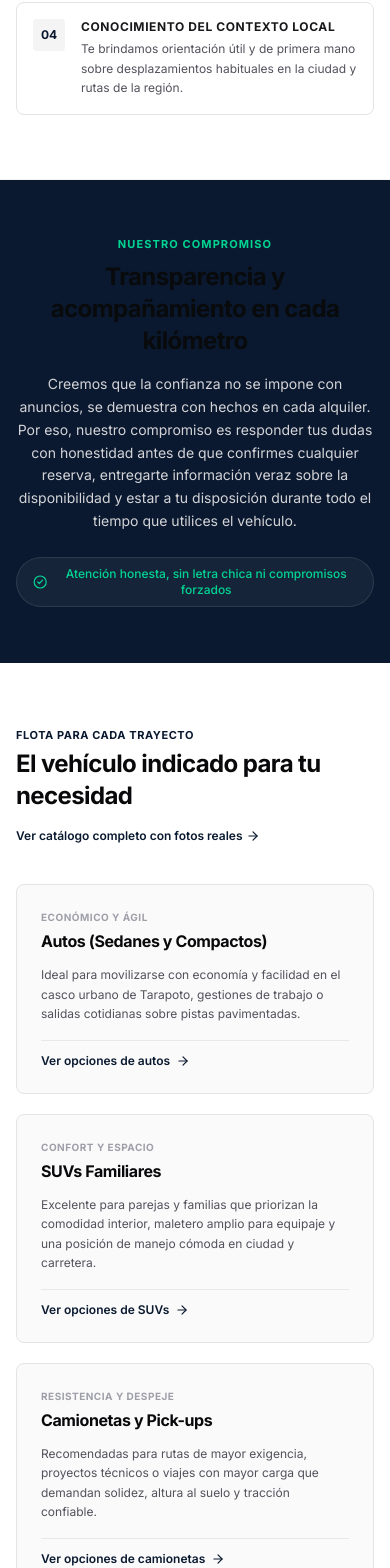
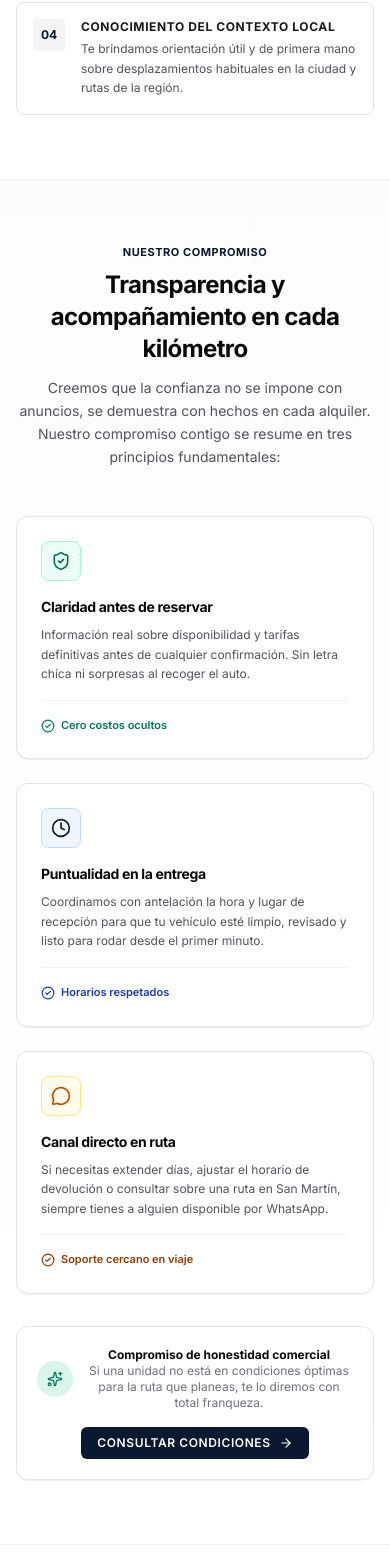
Before and after one commit to gserpa24/alquiler, a Next.js app: page /nosotros in a window 390 px wide. Shown: the part 3767-5335 px from the top of the page. Built offline with nearby package versions, Linux system fonts and the light colour scheme; no server answers.

Commit message:
style(nosotros): redisenar seccion Nuestro Compromiso con tarjetas claras y alto contraste

```diff
--- a/app/nosotros/page.tsx
+++ b/app/nosotros/page.tsx
@@ -303,20 +303,100 @@ export default function NosotrosPage() {
       </section>
 
       {/* ── 5. NUESTRO COMPROMISO ─────────────────────────────────────────── */}
-      <section className="py-14 sm:py-16 bg-[#0A192F] text-white">
-        <div className="max-w-4xl mx-auto px-4 sm:px-6 lg:px-8 text-center">
-          <span className="text-[11px] font-bold uppercase tracking-widest text-emerald-400 block mb-2">
-            Nuestro Compromiso
-          </span>
-          <h2 className="text-2xl sm:text-3xl font-bold tracking-tight mb-4">
-            Transparencia y acompañamiento en cada kilómetro
-          </h2>
-          <p className="text-sm sm:text-base text-zinc-300 leading-relaxed max-w-2xl mx-auto mb-6 font-normal">
-            Creemos que la confianza no se impone con anuncios, se demuestra con hechos en cada alquiler. Por eso, nuestro compromiso es responder tus dudas con honestidad antes de que confirmes cualquier reserva, entregarte información veraz sobre la disponibilidad y estar a tu disposición durante todo el tiempo que utilices el vehículo.
-          </p>
-          <div className="inline-flex items-center gap-2 text-xs text-emerald-400 font-medium bg-white/5 border border-white/10 px-4 py-2 rounded-full">
-            <CheckCircle2 className="w-4 h-4" aria-hidden="true" />
-            <span>Atención honesta, sin letra chica ni compromisos forzados</span>
+      <section className="py-16 sm:py-20 bg-gradient-to-b from-zinc-50/60 to-white border-b border-zinc-100">
+        <div className="max-w-5xl mx-auto px-4 sm:px-6 lg:px-8">
+          <div className="text-center max-w-2xl mx-auto mb-12">
+            <span className="text-[11px] font-bold uppercase tracking-wider text-[#0A192F] block mb-2">
+              Nuestro Compromiso
+            </span>
+            <h2 className="text-2xl sm:text-3xl font-bold tracking-tight text-zinc-950 mb-3">
+              Transparencia y acompañamiento en cada kilómetro
+            </h2>
+            <p className="text-sm text-zinc-600 leading-relaxed">
+              Creemos que la confianza no se impone con anuncios, se demuestra con hechos en cada alquiler. Nuestro compromiso contigo se resume en tres principios fundamentales:
+            </p>
+          </div>
+
+          <div className="grid grid-cols-1 md:grid-cols-3 gap-6 mb-8">
+            <div className="p-6 rounded-xl bg-white border border-zinc-200 shadow-2xs flex flex-col justify-between">
+              <div>
+                <div className="w-10 h-10 rounded-lg bg-emerald-50 border border-emerald-200 flex items-center justify-center text-emerald-700 mb-4">
+                  <ShieldCheck className="w-5 h-5" aria-hidden="true" />
+                </div>
+                <h3 className="text-sm font-bold text-zinc-950 mb-2">
+                  Claridad antes de reservar
+                </h3>
+                <p className="text-xs text-zinc-600 leading-relaxed">
+                  Información real sobre disponibilidad y tarifas definitivas antes de cualquier confirmación. Sin letra chica ni sorpresas al recoger el auto.
+                </p>
+              </div>
+              <div className="pt-4 mt-4 border-t border-zinc-100 flex items-center gap-1.5 text-[11px] font-semibold text-emerald-700">
+                <CheckCircle2 className="w-3.5 h-3.5" aria-hidden="true" />
+                <span>Cero costos ocultos</span>
+              </div>
+            </div>
+
+            <div className="p-6 rounded-xl bg-white border border-zinc-200 shadow-2xs flex flex-col justify-between">
+              <div>
+                <div className="w-10 h-10 rounded-lg bg-blue-50 border border-blue-200 flex items-center justify-center text-[#0A192F] mb-4">
+                  <Clock className="w-5 h-5" aria-hidden="true" />
+                </div>
+                <h3 className="text-sm font-bold text-zinc-950 mb-2">
+                  Puntualidad en la entrega
+                </h3>
+                <p className="text-xs text-zinc-600 leading-relaxed">
+                  Coordinamos con antelación la hora y lugar de recepción para que tu vehículo esté limpio, revisado y listo para rodar desde el primer minuto.
+                </p>
+              </div>
+              <div className="pt-4 mt-4 border-t border-zinc-100 flex items-center gap-1.5 text-[11px] font-semibold text-blue-800">
+                <CheckCircle2 className="w-3.5 h-3.5" aria-hidden="true" />
+                <span>Horarios respetados</span>
+              </div>
+            </div>
+
+            <div className="p-6 rounded-xl bg-white border border-zinc-200 shadow-2xs flex flex-col justify-between">
+              <div>
+                <div className="w-10 h-10 rounded-lg bg-amber-50 border border-amber-200 flex items-center justify-center text-amber-700 mb-4">
+                  <MessageCircle className="w-5 h-5" aria-hidden="true" />
+                </div>
+                <h3 className="text-sm font-bold text-zinc-950 mb-2">
+                  Canal directo en ruta
+                </h3>
+                <p className="text-xs text-zinc-600 leading-relaxed">
+                  Si necesitas extender días, ajustar el horario de devolución o consultar sobre una ruta en San Martín, siempre tienes a alguien disponible por WhatsApp.
+                </p>
+              </div>
+              <div className="pt-4 mt-4 border-t border-zinc-100 flex items-center gap-1.5 text-[11px] font-semibold text-amber-800">
+                <CheckCircle2 className="w-3.5 h-3.5" aria-hidden="true" />
+                <span>Soporte cercano en viaje</span>
+              </div>
+            </div>
+          </div>
+
+          {/* Banner de garantía humana */}
+          <div className="p-5 sm:p-6 rounded-xl bg-white border border-zinc-200 shadow-2xs flex flex-col sm:flex-row items-center justify-between gap-4 text-center sm:text-left">
+            <div className="flex items-center gap-3">
+              <div className="w-9 h-9 rounded-full bg-emerald-500/15 text-emerald-700 flex items-center justify-center shrink-0">
+                <Sparkles className="w-4 h-4" aria-hidden="true" />
+              </div>
+              <div>
+                <p className="text-xs font-bold text-zinc-950">
+                  Compromiso de honestidad comercial
+                </p>
+                <p className="text-xs text-zinc-500">
+                  Si una unidad no está en condiciones óptimas para la ruta que planeas, te lo diremos con total franqueza.
+                </p>
+              </div>
+            </div>
+            <a
+              href={waUrl}
+              target="_blank"
+              rel="noopener noreferrer"
+              className="inline-flex items-center gap-2 px-4 py-2 rounded-md bg-[#0A192F] text-white text-xs font-semibold uppercase tracking-wider hover:bg-[#112240] transition-colors shrink-0"
+            >
+              <span>Consultar condiciones</span>
+              <ArrowRight className="w-3.5 h-3.5" aria-hidden="true" />
+            </a>
           </div>
         </div>
       </section>
```
